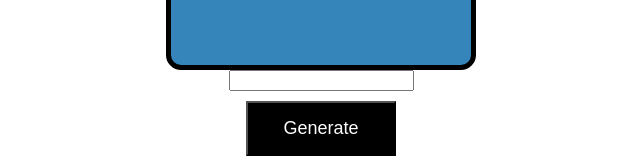
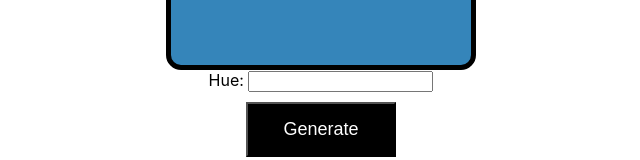
Before and after one commit to alexneumayr/react-random-color-generator, a React app: page / in a window 1280 px wide. Shown: the part 442-602 px from the top of the page, without its empty margins (319-959 px from the left). Built offline with nearby package versions, Linux system fonts and the light colour scheme.

Commit message:
Style hue input field

```diff
--- a/src/App.js
+++ b/src/App.js
@@ -23,7 +23,11 @@ export default function App() {
       }}
     >
       <ColorBlock color={color} />
-      <input value={hue} onChange={handleHueChange} />
+      <label>
+        Hue:&nbsp;
+        <input value={hue} onChange={handleHueChange} />
+      </label>
+
       <button
         style={{
           backgroundColor: '#000',
```
